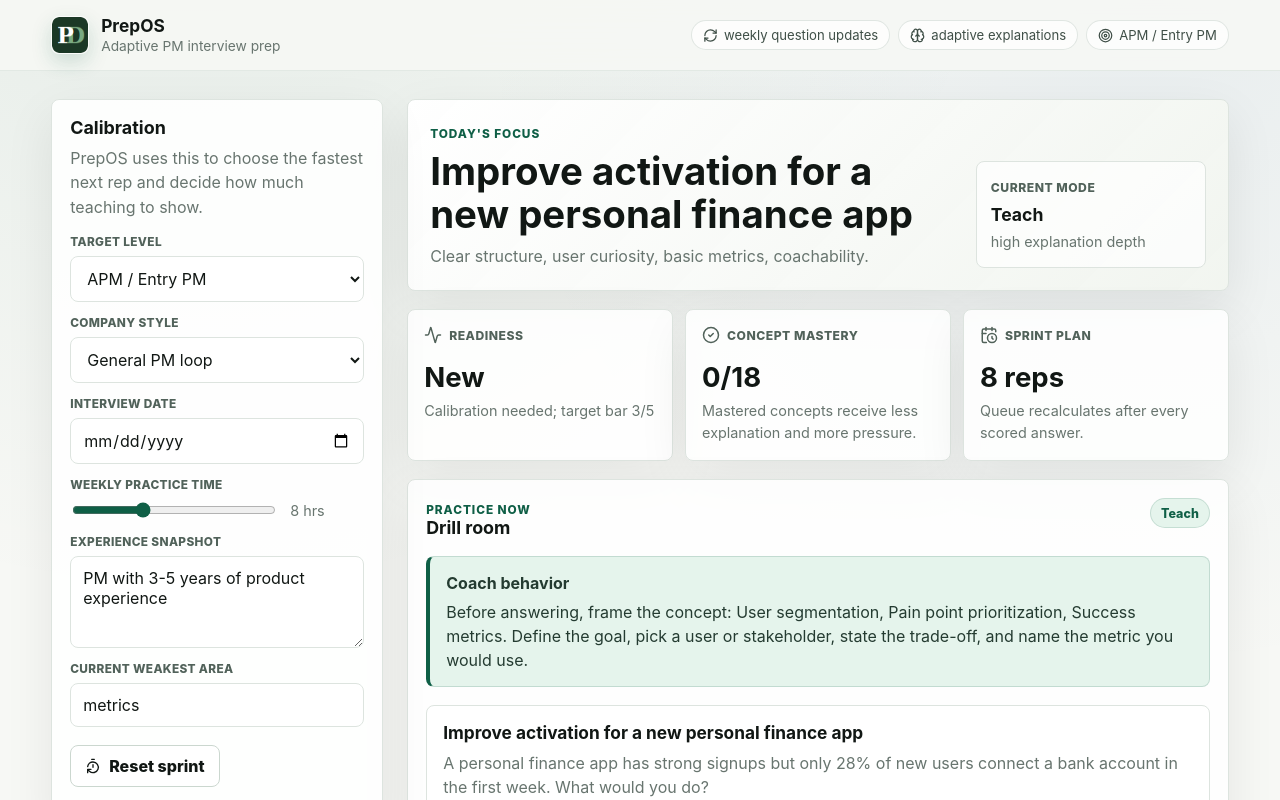
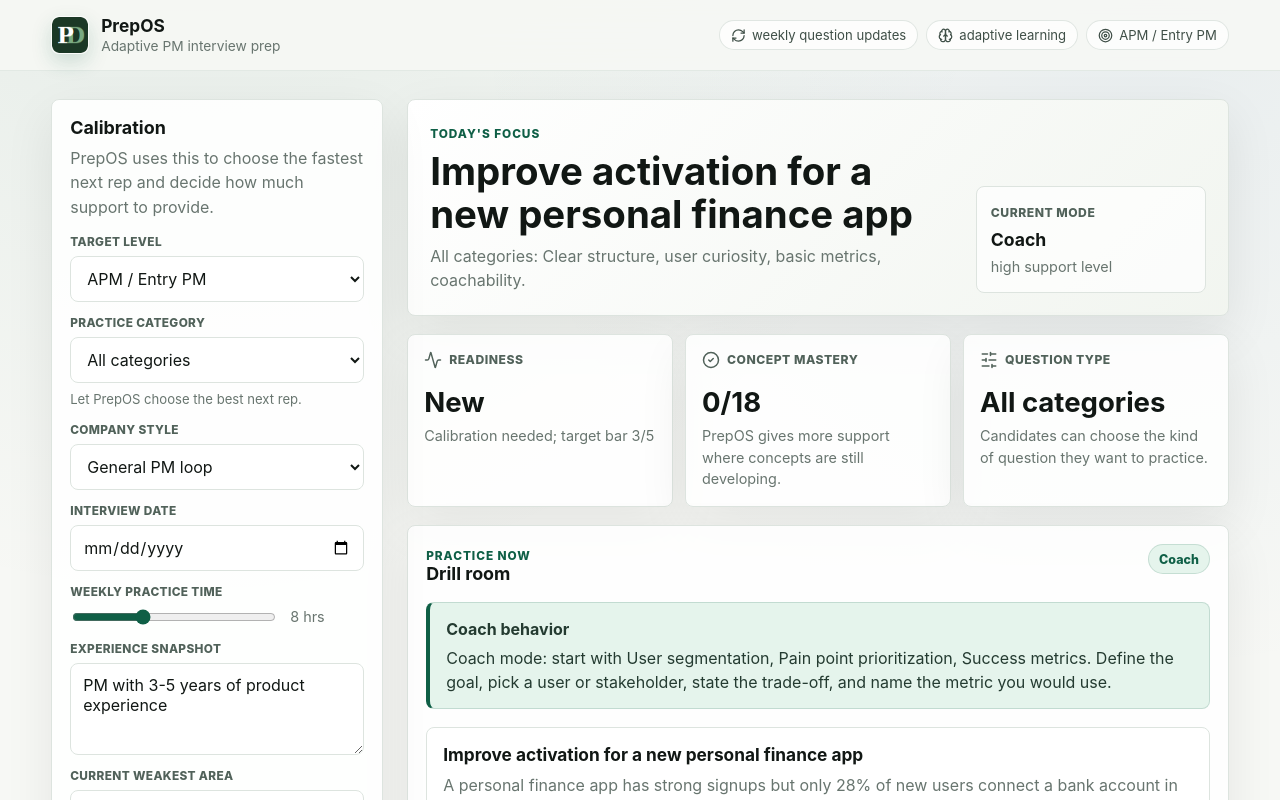
Before and after one commit to hellopriyankapm-dotcom/PM-Interview-PrepOS, a Next.js app: page / in a window 1280 px wide. Shown: the top 800 px of the page. Built offline with nearby package versions, Linux system fonts and the light colour scheme.

Commit message:
Add adaptive learning categories

```diff
--- a/app/globals.css
+++ b/app/globals.css
@@ -243,6 +243,13 @@ button {
 .field textarea {
   min-height: 92px;
   resize: vertical;
+}
+
+.field-hint {
+  margin: 0;
+  color: var(--muted);
+  font-size: 0.82rem;
+  line-height: 1.42;
 }
 
 .range-row {
@@ -581,6 +588,11 @@ button {
   line-height: 1.5;
 }
 
+.empty-state {
+  min-height: 180px;
+  align-content: center;
+}
+
 .concepts {
   display: grid;
   grid-template-columns: repeat(2, minmax(0, 1fr));
--- a/components/PrepOSApp.tsx
+++ b/components/PrepOSApp.tsx
@@ -3,11 +3,11 @@
 import {
   Activity,
   Brain,
-  CalendarClock,
   CheckCircle2,
   ClipboardList,
   RefreshCw,
   Send,
+  SlidersHorizontal,
   Target,
   TimerReset
 } from "lucide-react";
@@ -20,6 +20,7 @@ import type { Calibration, ConceptState, Evaluation, PracticePlanItem } from "@/
 
 const initialCalibration: Calibration = {
   targetLevel: "apm",
+  practiceCategory: "all",
   companyStyle: "General PM loop",
   interviewDate: "",
   weeklyHours: 8,
@@ -27,7 +28,21 @@ const initialCalibration: Calibration = {
   selfReportedWeakness: "metrics"
 };
 
+const practiceCategories: Array<{ value: Calibration["practiceCategory"]; label: string; detail: string }> = [
+  { value: "all", label: "All categories", detail: "Let PrepOS choose the best next rep." },
+  { value: "product_sense", label: "Product sense", detail: "Design or improve products around users." },
+  { value: "execution_metrics", label: "Execution and metrics", detail: "Define success, diagnose funnels, choose trade-offs." },
+  { value: "analytics_experimentation", label: "Analytics and experimentation", detail: "Reason with data, experiments, and guardrails." },
+  { value: "strategy", label: "Strategy", detail: "Market, competition, sequencing, and durable advantage." },
+  { value: "behavioral_leadership", label: "Behavioral and leadership", detail: "Stories, influence, conflict, and measurable impact." },
+  { value: "ai_product_judgment", label: "AI product judgment", detail: "Evals, safety, trust, quality, cost, and fallback paths." },
+  { value: "technical_collaboration", label: "Technical collaboration", detail: "APIs, architecture, reliability, and engineering alignment." },
+  { value: "estimation_prioritization", label: "Estimation and prioritization", detail: "Sizing, constraints, prioritization, and launch sequencing." }
+];
+
 function prettyMode(mode: string) {
+  if (mode === "teach") return "Coach";
+  if (mode === "interview_mode") return "Interview practice";
   return mode
     .split("_")
     .map((word) => word[0].toUpperCase() + word.slice(1))
@@ -83,7 +98,7 @@ export default function PrepOSApp() {
             <RefreshCw size={15} /> weekly question updates
           </span>
           <span className="pill">
-            <Brain size={15} /> adaptive explanations
+            <Brain size={15} /> adaptive learning
           </span>
           <span className="pill">
             <Target size={15} /> {levelProfiles[calibration.targetLevel].label}
@@ -95,7 +110,7 @@ export default function PrepOSApp() {
         <aside className="panel calibration">
           <div className="panel-header">
             <h2>Calibration</h2>
-            <p>PrepOS uses this to choose the fastest next rep and decide how much teaching to show.</p>
+            <p>PrepOS uses this to choose the fastest next rep and decide how much support to provide.</p>
           </div>
 
           <div className="field">
@@ -111,6 +126,26 @@ export default function PrepOSApp() {
                 </option>
               ))}
             </select>
+          </div>
+
+          <div className="field">
+            <label htmlFor="practice-category">Practice category</label>
+            <select
+              id="practice-category"
+              value={calibration.practiceCategory}
+              onChange={(event) =>
+                updateCalibration("practiceCategory", event.target.value as Calibration["practiceCategory"])
+              }
+            >
+              {practiceCategories.map((category) => (
+                <option key={category.value} value={category.value}>
+                  {category.label}
+                </option>
+              ))}
+            </select>
+            <p className="field-hint">
+              {practiceCategories.find((category) => category.value === calibration.practiceCategory)?.detail}
+            </p>
           </div>
 
           <div className="field">
@@ -182,12 +217,15 @@ export default function PrepOSApp() {
             <div>
               <span className="eyebrow">Today&apos;s focus</span>
               <h2>{activeItem ? activeItem.question.title : "Calibrate your prep plan"}</h2>
-              <p>{levelProfiles[calibration.targetLevel].bar}</p>
+              <p>
+                {practiceCategories.find((category) => category.value === calibration.practiceCategory)?.label}:{" "}
+                {levelProfiles[calibration.targetLevel].bar}
+              </p>
             </div>
             <div className="focus-card">
               <span>Current mode</span>
               <strong>{activeItem ? prettyMode(activeItem.mode) : "Calibration"}</strong>
-              <p>{activeItem ? `${activeItem.explanationDepth} explanation depth` : "Set your target to start."}</p>
+              <p>{activeItem ? `${activeItem.explanationDepth} support level` : "Set your target to start."}</p>
             </div>
           </section>
 
@@ -202,13 +240,13 @@ export default function PrepOSApp() {
               icon={<CheckCircle2 size={18} />}
               label="Concept mastery"
               value={`${ready.masteredCount}/${ready.totalConcepts}`}
-              detail="Mastered concepts receive less explanation and more pressure."
+              detail="PrepOS gives more support where concepts are still developing."
             />
             <MetricCard
-              icon={<CalendarClock size={18} />}
-              label="Sprint plan"
-              value={`${Math.max(3, calibration.weeklyHours)} reps`}
-              detail="Queue recalculates after every scored answer."
+              icon={<SlidersHorizontal size={18} />}
+              label="Question type"
+              value={practiceCategories.find((category) => category.value === calibration.practiceCategory)?.label ?? "All categories"}
+              detail="Candidates can choose the kind of question they want to practice."
             />
           </div>
 
@@ -262,6 +300,16 @@ export default function PrepOSApp() {
             </section>
           ) : null}
 
+          {!activeItem ? (
+            <section className="panel section empty-state">
+              <span className="eyebrow">No drills found</span>
+              <h2>Try another practice category</h2>
+              <p>
+                This MVP seed bank is still small. Choose All categories or add more reviewed questions to this category.
+              </p>
+            </section>
+          ) : null}
+
           <section className="panel section">
             <div className="section-title-row">
               <div>
@@ -300,7 +348,7 @@ export default function PrepOSApp() {
                   <strong>{concept.label}</strong>
                   <span className={concept.state === "teach" ? "tag risk" : "tag"}>{prettyMode(concept.state)}</span>
                   <div className="tag-row">
-                    <span className="tag warn">explain: {concept.explanationDepth}</span>
+                    <span className="tag warn">support: {concept.explanationDepth}</span>
                     <span className="tag">confidence: {concept.confidence}</span>
                   </div>
                 </div>
@@ -387,7 +435,7 @@ function QueueItem({
         <p>{item.reason}</p>
         <div className="tag-row">
           <span className="tag">{prettyMode(item.mode)}</span>
-          <span className="tag warn">explain: {item.explanationDepth}</span>
+          <span className="tag warn">support: {item.explanationDepth}</span>
         </div>
       </div>
       <ClipboardList size={20} />
--- a/content/questions/questions.json
+++ b/content/questions/questions.json
@@ -4,6 +4,7 @@
     "title": "Improve activation for a new personal finance app",
     "prompt": "A personal finance app has strong signups but only 28% of new users connect a bank account in the first week. What would you do?",
     "roundType": "product_sense",
+    "categories": ["product_sense", "execution_metrics"],
     "targetLevels": ["apm", "pm", "senior"],
     "concepts": ["product_sense.user_segmentation", "product_sense.pain_point_prioritization", "product_sense.success_metrics"],
     "difficulty": 2,
@@ -17,6 +18,7 @@
     "title": "Choose metrics for a creator marketplace",
     "prompt": "You own a creator marketplace where brands hire creators for short campaigns. Define the North Star metric, guardrail metrics, and the first dashboard you would build.",
     "roundType": "execution",
+    "categories": ["execution_metrics", "analytics_experimentation"],
     "targetLevels": ["pm", "senior", "staff"],
     "concepts": ["execution.north_star_metrics", "execution.input_output_metrics", "execution.counter_metrics"],
     "difficulty": 3,
@@ -30,6 +32,7 @@
     "title": "Design evals for an AI support assistant",
     "prompt": "Your company wants to launch an AI support assistant that can answer billing questions. How would you decide whether it is safe and useful enough to launch?",
     "roundType": "ai_product_judgment",
+    "categories": ["ai_product_judgment", "analytics_experimentation"],
     "targetLevels": ["senior", "staff", "ai-pm"],
     "concepts": ["ai_product_judgment.eval_design", "ai_product_judgment.hallucination_mitigation", "ai_product_judgment.human_fallback_design"],
     "difficulty": 4,
@@ -43,6 +46,7 @@
     "title": "Tell me about a disagreement with engineering",
     "prompt": "Tell me about a time you disagreed with engineering or design on what to build. What happened and what did you learn?",
     "roundType": "behavioral",
+    "categories": ["behavioral_leadership"],
     "targetLevels": ["apm", "pm", "senior", "staff", "ai-pm", "pm-t"],
     "concepts": ["behavioral.star_arc_structure", "behavioral.conflict_handling", "behavioral.measurable_impact"],
     "difficulty": 2,
@@ -56,6 +60,7 @@
     "title": "Should a B2B SaaS product add an AI copilot?",
     "prompt": "A mature B2B SaaS product wants to add an AI copilot because competitors are doing it. How would you decide whether to invest?",
     "roundType": "strategy",
+    "categories": ["strategy", "ai_product_judgment"],
     "targetLevels": ["senior", "staff", "ai-pm"],
     "concepts": ["strategy.market_timing", "strategy.durable_advantage", "ai_product_judgment.cost_latency_tradeoffs"],
     "difficulty": 4,
@@ -69,6 +74,7 @@
     "title": "Plan a partner API launch",
     "prompt": "Your product needs to expose a partner API for enterprise customers. What would you align on with engineering before launch?",
     "roundType": "technical_collaboration",
+    "categories": ["technical_collaboration", "estimation_prioritization"],
     "targetLevels": ["pm", "senior", "staff", "pm-t"],
     "concepts": ["technical_collaboration.api_contracts", "technical_collaboration.reliability_tradeoffs", "technical_collaboration.engineering_alignment"],
     "difficulty": 3,
--- a/content/source-inbox/submissions.json
+++ b/content/source-inbox/submissions.json
@@ -4,6 +4,7 @@
     "title": "Assess an AI meeting summarizer before launch",
     "prompt": "A team wants to ship an AI meeting summarizer to enterprise customers. What would you evaluate before launch?",
     "roundType": "ai_product_judgment",
+    "categories": ["ai_product_judgment", "analytics_experimentation"],
     "targetLevels": ["ai-pm", "senior"],
     "concepts": ["ai_product_judgment.eval_design", "ai_product_judgment.hallucination_mitigation", "ai_product_judgment.human_fallback_design"],
     "difficulty": 3,
--- a/lib/adaptive/engine.ts
+++ b/lib/adaptive/engine.ts
@@ -25,7 +25,11 @@ export function buildPracticeQueue(
   const weakness = calibration.selfReportedWeakness.toLowerCase();
 
   return questions
-    .filter((question) => !completedQuestionIds.includes(question.id))
+    .filter((question) => {
+      const matchesCategory =
+        calibration.practiceCategory === "all" || question.categories.includes(calibration.practiceCategory);
+      return !completedQuestionIds.includes(question.id) && matchesCategory;
+    })
     .map((question) => {
       const linkedConcepts = concepts.filter((concept) => question.concepts.includes(concept.conceptId));
       const weakestConceptScore =
@@ -86,9 +90,9 @@ function buildReason(mode: PracticePlanItem["mode"], calibration: Calibration, c
   const concept = concepts.find((item) => item.state === "teach") ?? concepts[0];
   const target = levelProfiles[calibration.targetLevel].label;
 
-  if (mode === "teach") return `Teach ${concept?.label ?? "a core concept"} before pushing toward ${target}.`;
+  if (mode === "teach") return `Coach ${concept?.label ?? "a core concept"} before building toward ${target}.`;
   if (mode === "guided_practice") return `Guided rep to close a known gap for ${target}.`;
   if (mode === "light_feedback") return `Candidate is close; use short feedback and a harder follow-up.`;
-  if (mode === "interview_mode") return `Target interview is near or skill is strong enough for pressure testing.`;
+  if (mode === "interview_mode") return `Ready for realistic interview-style practice.`;
   return `Maintenance rep to keep mastery fresh.`;
 }
--- a/lib/scaffolding/scaffolding.ts
+++ b/lib/scaffolding/scaffolding.ts
@@ -25,7 +25,7 @@ export function coachCopy(mode: ScaffoldingMode, labels: string[]): string {
   const conceptList = labels.slice(0, 3).join(", ");
 
   if (mode === "teach") {
-    return `Before answering, frame the concept: ${conceptList}. Define the goal, pick a user or stakeholder, state the trade-off, and name the metric you would use.`;
+    return `Coach mode: start with ${conceptList}. Define the goal, pick a user or stakeholder, state the trade-off, and name the metric you would use.`;
   }
 
   if (mode === "guided_practice") {
@@ -37,7 +37,7 @@ export function coachCopy(mode: ScaffoldingMode, labels: string[]): string {
   }
 
   if (mode === "interview_mode") {
-    return "Interview mode: no upfront hints. Answer as if a real interviewer is timing you.";
+    return "Interview practice: answer independently, then use the feedback to refine your next rep.";
   }
 
   return "Maintenance rep: keep it concise and prove the concept still holds under time pressure.";
--- a/scripts/question-bank-update.mjs
+++ b/scripts/question-bank-update.mjs
@@ -28,6 +28,7 @@ const normalized = approved.map((submission) => ({
   title: submission.title,
   prompt: submission.prompt,
   roundType: submission.roundType,
+  categories: submission.categories,
   targetLevels: submission.targetLevels,
   concepts: submission.concepts,
   difficulty: submission.difficulty,
--- a/scripts/validate-content.mjs
+++ b/scripts/validate-content.mjs
@@ -5,6 +5,7 @@ const requiredQuestionFields = [
   "title",
   "prompt",
   "roundType",
+  "categories",
   "targetLevels",
   "concepts",
   "difficulty",
@@ -34,6 +35,10 @@ for (const question of questions) {
     failures.push(`${question.id} has unsupported sourceType ${question.sourceType}`);
   }
 
+  if (!Array.isArray(question.categories) || question.categories.length === 0) {
+    failures.push(`${question.id} needs at least one practice category`);
+  }
+
   if (question.sourceType !== "original" && question.sourceType !== "synthetic" && !question.sourceUrl) {
     failures.push(`${question.id} needs sourceUrl for non-original source ${question.sourceType}`);
   }
```
Also changed, not shown: lib/types.ts (+13 -0 lines), 3 other files (tests, documents, lock files or other folders).
